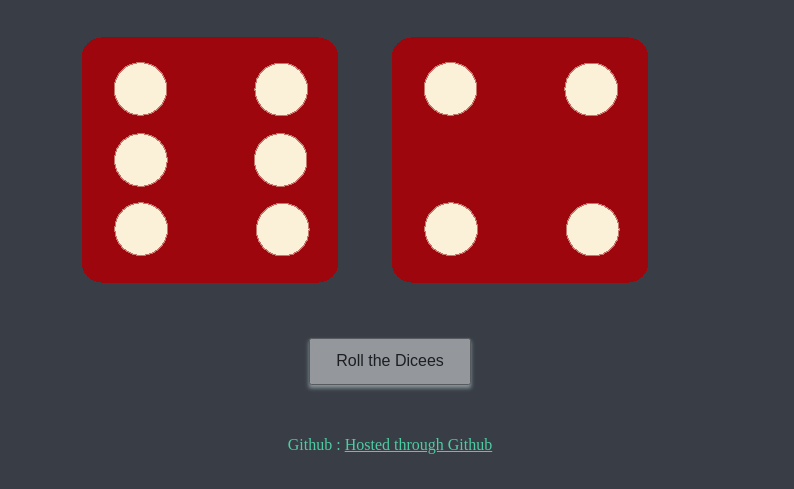
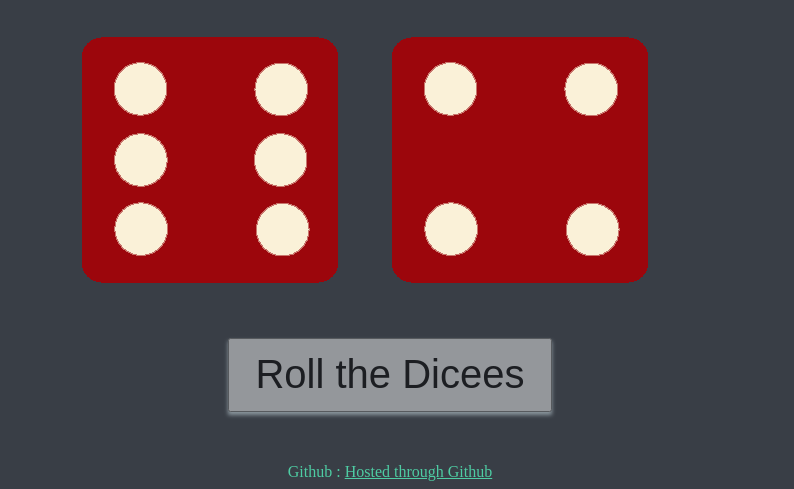
Before and after one commit to Younus-Saberi/Dice, a plain HTML site: page index.html in a window 1280 px wide. Shown: the part 335-824 px from the top of the page, without its empty margins (250-1044 px from the left). Before the commit the page ends 800 px from the top, so only its background shows below. Drawn offline with Linux system fonts and the light colour scheme.

Commit message:
update font-size to 2.5rem

```diff
--- a/styles.css
+++ b/styles.css
@@ -36,7 +36,7 @@ a:hover{
 .btn{
     box-shadow: 0 3px 4px 0 #DBEDF3;
     opacity: 0.5;
-font-size:1rem;
+font-size:2.5rem;
   color: black;
   padding: 1% 2%;
 }
```
